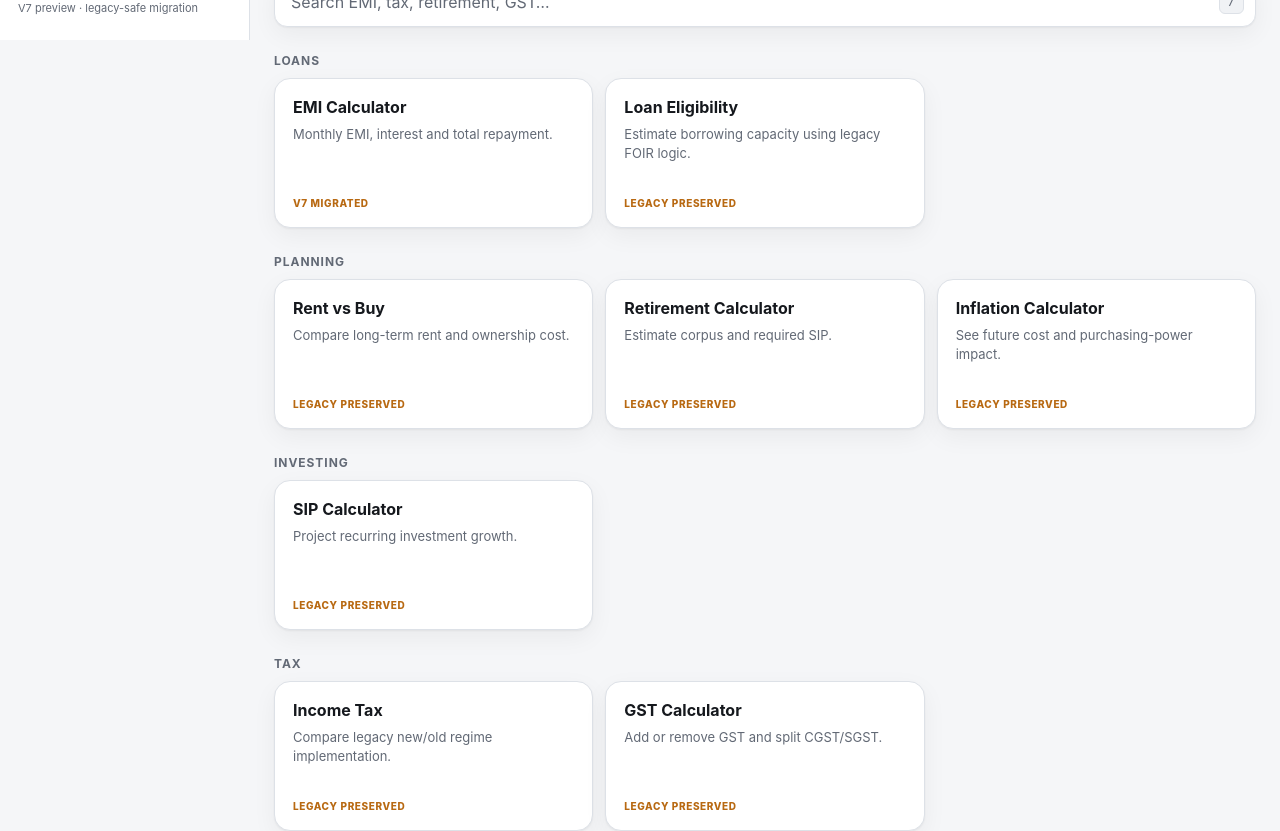
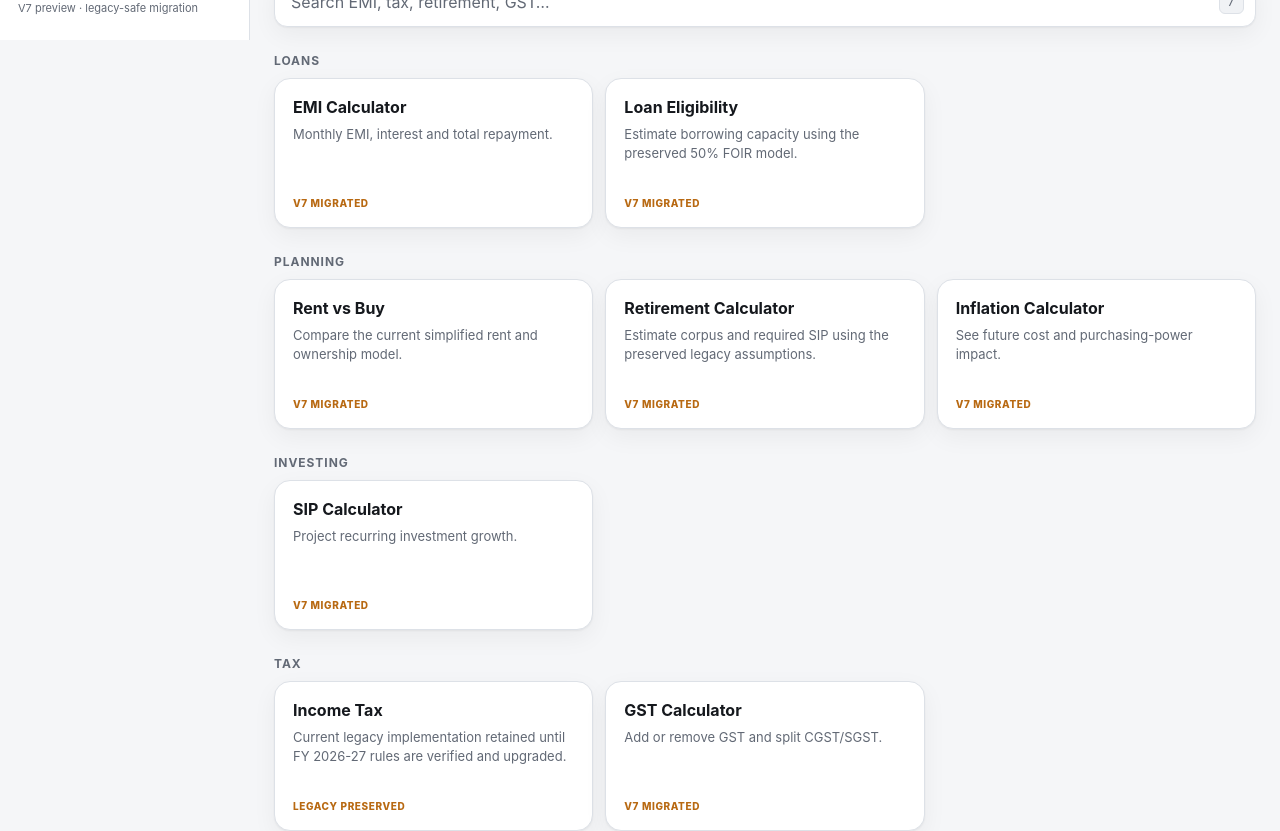
Before and after one commit to S2zxx0zxx/financeCalculator-Ind-v6.0-, a React (Vite) app in the folder apps/web/: page / in a window 1280 px wide. Shown: the part 760-1591 px from the top of the page. Built offline with nearby package versions, Linux system fonts and the light colour scheme.

Commit message:
feat(v7): expose nine migrated calculator experiences

```diff
--- a/apps/web/src/features/calculator-discovery/catalog.ts
+++ b/apps/web/src/features/calculator-discovery/catalog.ts
@@ -11,14 +11,14 @@ export interface CalculatorDescriptor {
 
 export const calculatorCatalog: CalculatorDescriptor[] = [
   { id: "emi", title: "EMI Calculator", description: "Monthly EMI, interest and total repayment.", category: "Loans", status: "migrated", href: "/calculators/emi" },
-  { id: "eligibility", title: "Loan Eligibility", description: "Estimate borrowing capacity using legacy FOIR logic.", category: "Loans", status: "legacy", href: "/#sec-eligibility" },
-  { id: "rentvsbuy", title: "Rent vs Buy", description: "Compare long-term rent and ownership cost.", category: "Planning", status: "legacy", href: "/#sec-rentvsbuy" },
-  { id: "sip", title: "SIP Calculator", description: "Project recurring investment growth.", category: "Investing", status: "legacy", href: "/#sec-sip" },
-  { id: "tax", title: "Income Tax", description: "Compare legacy new/old regime implementation.", category: "Tax", status: "legacy", href: "/#sec-tax" },
-  { id: "gst", title: "GST Calculator", description: "Add or remove GST and split CGST/SGST.", category: "Tax", status: "legacy", href: "/#sec-gst" },
-  { id: "fd", title: "FD Calculator", description: "Compound fixed-deposit maturity.", category: "Deposits", status: "legacy", href: "/#sec-fd" },
-  { id: "rd", title: "RD Calculator", description: "Recurring-deposit maturity projection.", category: "Deposits", status: "legacy", href: "/#sec-rd" },
-  { id: "retire", title: "Retirement Calculator", description: "Estimate corpus and required SIP.", category: "Planning", status: "legacy", href: "/#sec-retire" },
-  { id: "inflation", title: "Inflation Calculator", description: "See future cost and purchasing-power impact.", category: "Planning", status: "legacy", href: "/#sec-inflation" },
-  { id: "cibil", title: "CIBIL Guide", description: "Legacy score-band guidance and loan context.", category: "Credit", status: "legacy", href: "/#sec-cibil" }
+  { id: "eligibility", title: "Loan Eligibility", description: "Estimate borrowing capacity using the preserved 50% FOIR model.", category: "Loans", status: "migrated", href: "/calculators/eligibility" },
+  { id: "rentvsbuy", title: "Rent vs Buy", description: "Compare the current simplified rent and ownership model.", category: "Planning", status: "migrated", href: "/calculators/rentvsbuy" },
+  { id: "sip", title: "SIP Calculator", description: "Project recurring investment growth.", category: "Investing", status: "migrated", href: "/calculators/sip" },
+  { id: "tax", title: "Income Tax", description: "Current legacy implementation retained until FY 2026-27 rules are verified and upgraded.", category: "Tax", status: "legacy", href: "/#sec-tax" },
+  { id: "gst", title: "GST Calculator", description: "Add or remove GST and split CGST/SGST.", category: "Tax", status: "migrated", href: "/calculators/gst" },
+  { id: "fd", title: "FD Calculator", description: "Compound fixed-deposit maturity.", category: "Deposits", status: "migrated", href: "/calculators/fd" },
+  { id: "rd", title: "RD Calculator", description: "Recurring-deposit maturity projection.", category: "Deposits", status: "migrated", href: "/calculators/rd" },
+  { id: "retire", title: "Retirement Calculator", description: "Estimate corpus and required SIP using the preserved legacy assumptions.", category: "Planning", status: "migrated", href: "/calculators/retirement" },
+  { id: "inflation", title: "Inflation Calculator", description: "See future cost and purchasing-power impact.", category: "Planning", status: "migrated", href: "/calculators/inflation" },
+  { id: "cibil", title: "CIBIL Guide", description: "Score-band logic preserved; time-sensitive lending copy is being re-verified.", category: "Credit", status: "legacy", href: "/#sec-cibil" }
 ];
```
